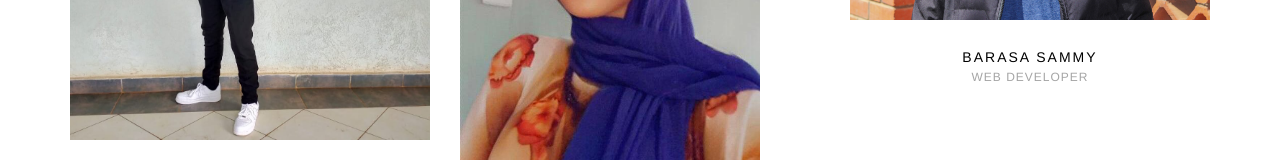
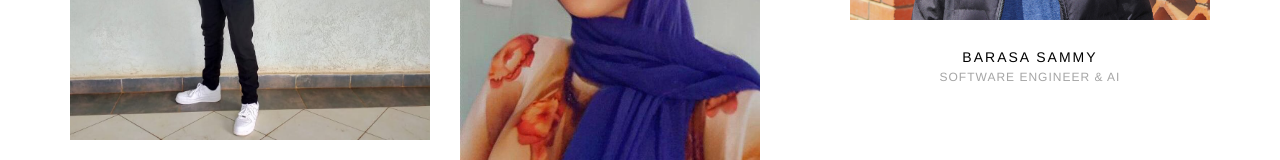
Before and after one commit to Sammy-Barasa/BlightProjectWeb, a React (Create React App) app in the folder blightprojectweb/: page /about in a window 1280 px wide. Shown: the part 751-911 px from the top of the page. Built offline with nearby package versions, Linux system fonts and the light colour scheme.

Commit message:
display of selected sample before continue

```diff
--- a/blightprojectweb/src/App.css
+++ b/blightprojectweb/src/App.css
@@ -42,7 +42,7 @@
   justify-content: center;
   font-size: calc(10px + 2vmin);
   color: white;
-  margin-bottom: 60px;
+  margin-bottom: 55px;
   /* scroll-behavior: auto; */
   /* overflow:scroll; */
   /* overflow:auto; */
--- a/blightprojectweb/src/pages/About.js
+++ b/blightprojectweb/src/pages/About.js
@@ -78,7 +78,7 @@ function About() {
                             </div>
                             <div className="team-title">
                                 <h5>Barasa Sammy</h5>
-                                <span>Web Developer</span>
+                                <span>Software Engineer & AI</span>
                             </div>
                         </div>
 
```
